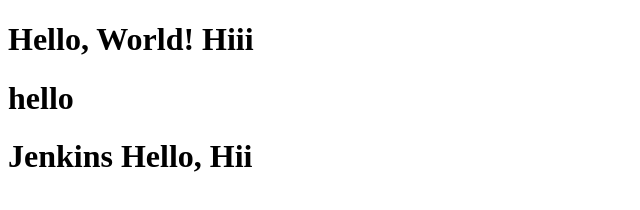
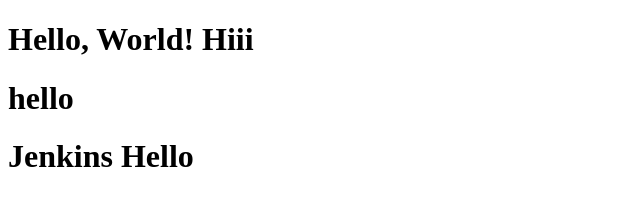
Before and after one commit to Meet01234/html, a plain HTML site: page index.html in a window 1280 px wide. Shown: the full height of the page, 0-640 px from the left. Drawn offline with Linux system fonts and the light colour scheme.

Commit message:
Update index.html

```diff
--- a/index.html
+++ b/index.html
@@ -7,6 +7,6 @@
 <body>
     <h1>Hello, World! Hiii</h1>
     <h1>hello</h1>
-    <h1>Jenkins Hello, Hii</h1>
+    <h1>Jenkins Hello</h1>
 </body>
 </html>
```
